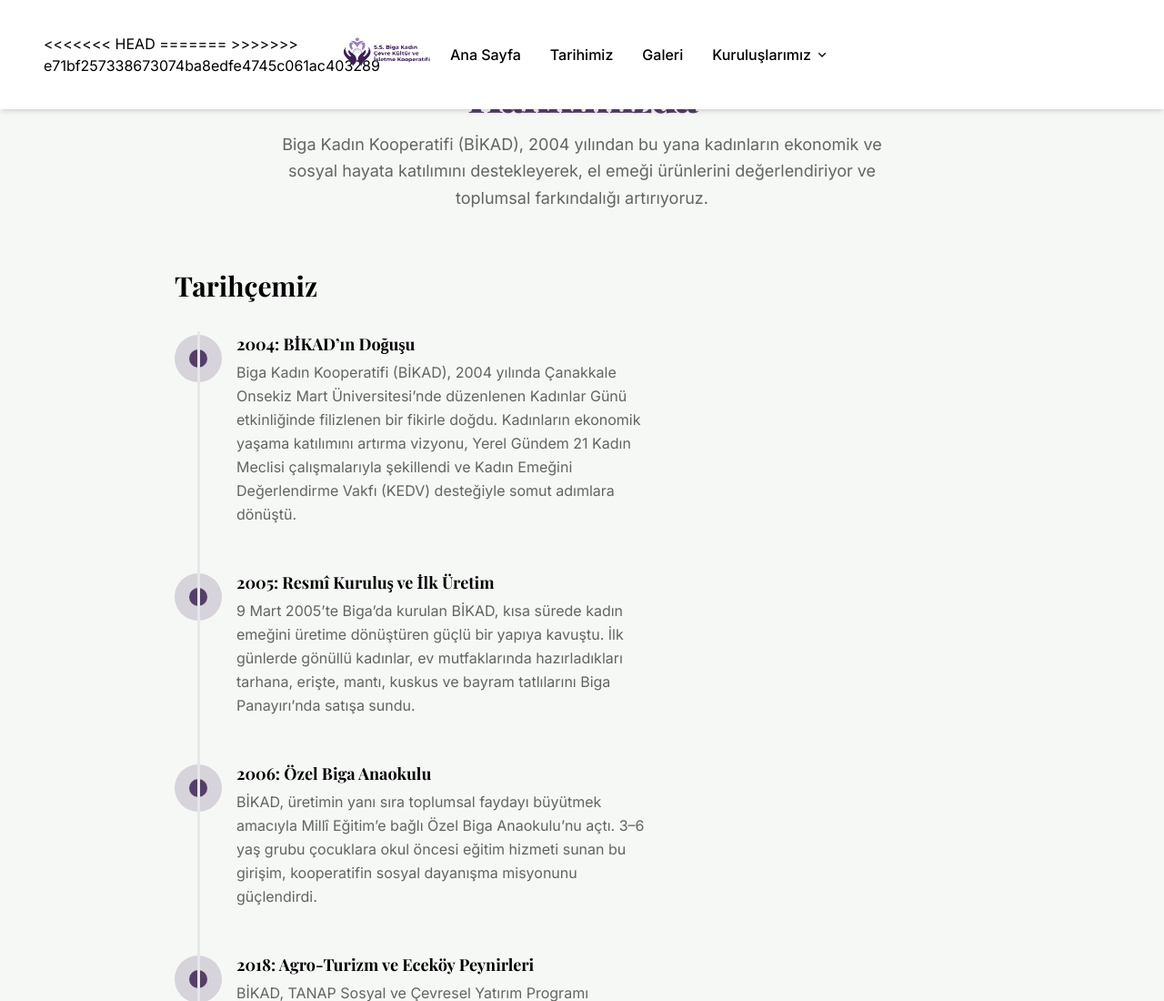
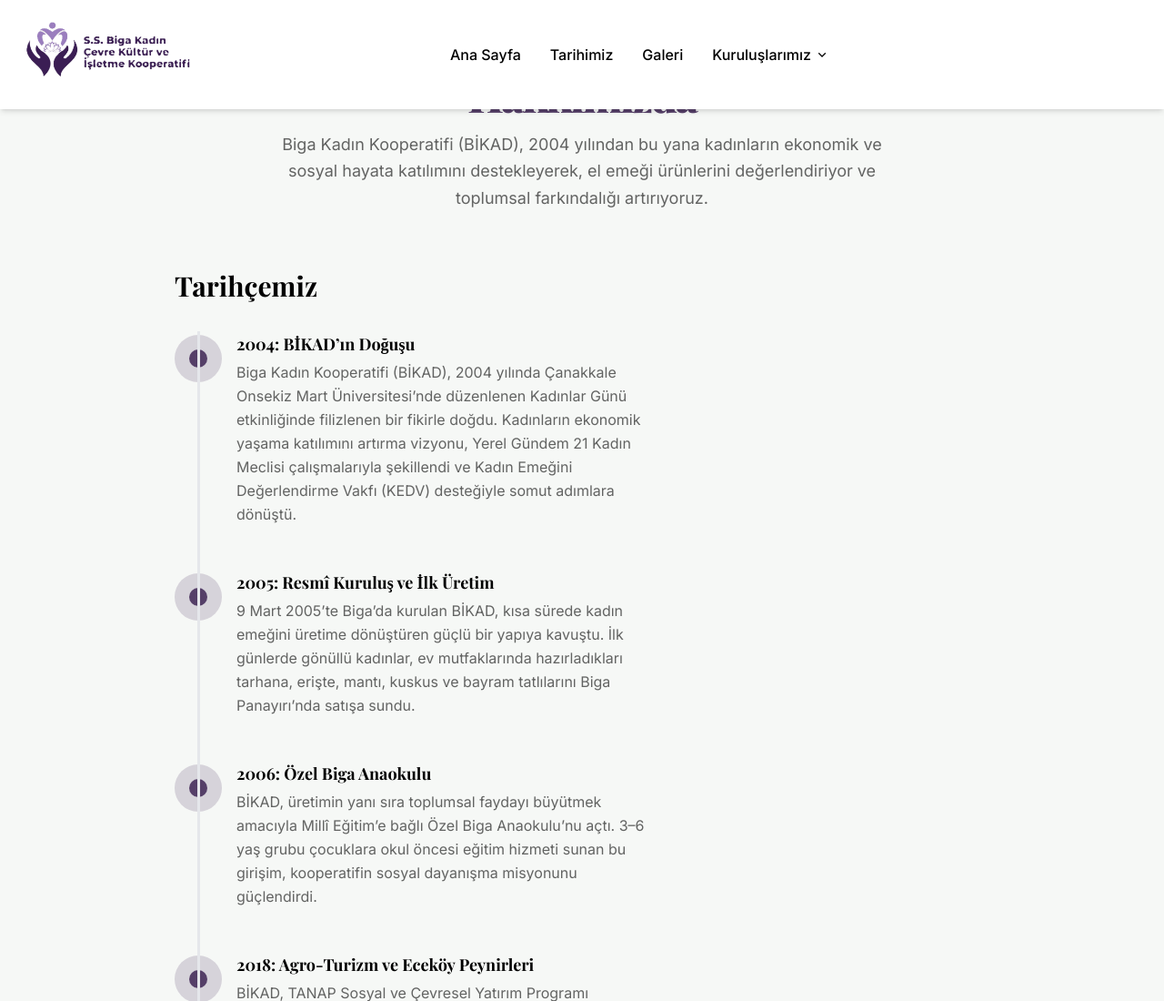
Before and after one commit to emresefa17/kadin-koperatifi, a plain HTML site: page tarihimiz.html in a window 1280 px wide. Shown: the top 1100 px of the page at 91% size. Drawn offline with nearby package versions, Linux system fonts and the light colour scheme.

Commit message:
Update tarihimiz.html

```diff
--- a/tarihimiz.html
+++ b/tarihimiz.html
@@ -57,22 +57,17 @@
 <body class="bg-background-light dark:bg-background-dark text-black dark:text-white font-body">
 <div class="min-h-screen flex flex-col">
 
-<!-- Navbar -->
 <nav class="fixed top-0 left-0 right-0 z-50 bg-white px-8 md:px-12 py-3 shadow-md transition-transform duration-300">
   <div class="relative flex items-center justify-between max-w-7xl mx-auto">
-<<<<<<< HEAD
-    <!-- Logo -->
-=======
 
-     <!-- Logo (Sola sabit) -->
->>>>>>> e71bf257338673074ba8edfe4745c061ac403289
+    <!-- Logo (Sola sabit) -->
     <div class="flex items-center -ml-2 md:-ml-16">
       <a href="index.html">
         <img src="logo.png" alt="Kadın Kooperatifi Logo" class="h-24 w-auto object-contain">
       </a>
     </div>
 
-    <!-- Menü -->
+    <!-- Menü (Sağa hizalı) -->
     <div class="hidden md:flex items-center ml-auto mr-8 md:mr-80 flex-nowrap space-x-8 whitespace-nowrap">
       <a href="index.html" class="text-secondary hover:text-primary transition-colors font-medium text-base">Ana Sayfa</a>
       <a href="tarihimiz.html" class="text-secondary hover:text-primary transition-colors font-medium text-base">Tarihimiz</a>
@@ -98,9 +93,11 @@
           </div>
         </div>
       </div>
+
+
     </div>
 
-    <!-- Mobile Menü Butonu -->
+    <!-- Mobile Menü Butonu (Sağda sabit) -->
     <button class="md:hidden text-secondary p-3" id="mobile-menu-btn">
       <i class="ri-menu-line text-3xl"></i>
     </button>
@@ -131,6 +128,9 @@
           </a>
         </div>
       </div>
+
+
+
     </div>
   </div>
 </nav>
```
